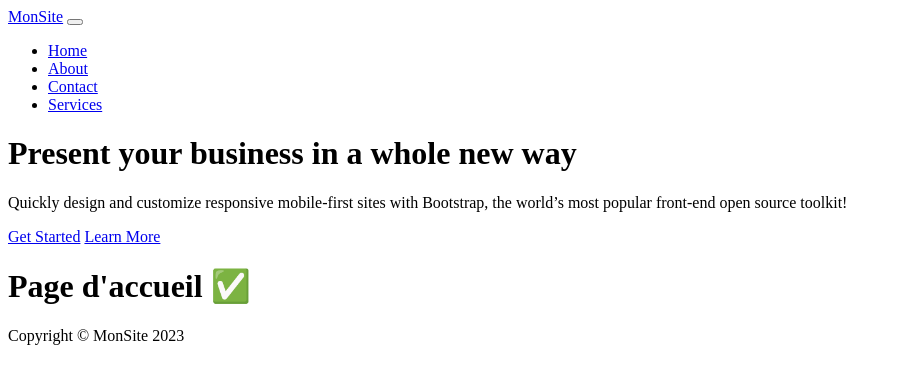
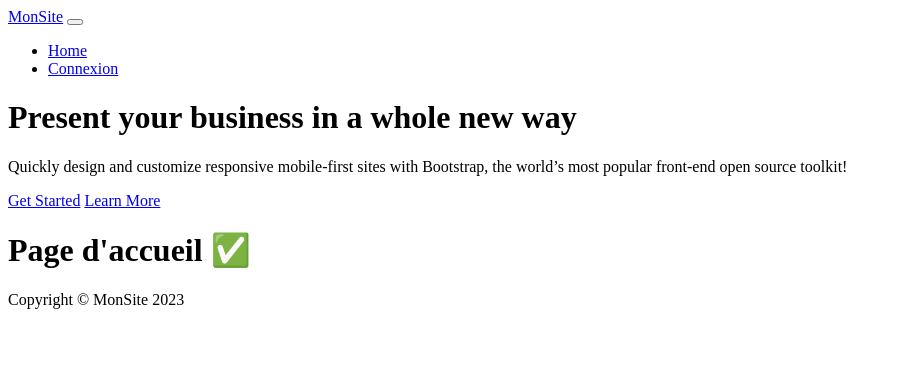
Before and after one commit to mikhawa/symfony-2023-05-10, a Symfony app: template templates/blog/index.html.twig in a window 1280 px wide. Shown: the top 384 px of the page, without its empty margins (0-901 px from the left). Run offline with Twig, Linux system fonts and the light colour scheme; the template is opened without the code that fills it, so the values that code supplies are empty; some libraries are stand-ins or nearby versions.

Commit message:
template ok

```diff
--- a/templates/blog/index.html.twig
+++ b/templates/blog/index.html.twig
@@ -1,8 +1,14 @@
 {% extends 'template.html.twig' %}
 
-{% block title %}{{ parent() }}Page d'accueil{% endblock %}
+{% block title %}{{ parent() }} Page d'accueil{% endblock %}
 
-
+{% block menuLinks %}
+<li class="nav-item"><a class="nav-link" aria-current="page" href="./">Home</a></li>
+{% for categ in categories %}
+<li class="nav-item"><a class="nav-link" aria-current="page" href="/">{{ categ.CategorieTitle }}</a></li>
+{% endfor %}
+    <li class="nav-item"><a class="nav-link" aria-current="page" href="./connect">Connexion</a></li>
+{% endblock %}
 
 {% block articles %}
     <h1>Page d'accueil ✅</h1>
```
